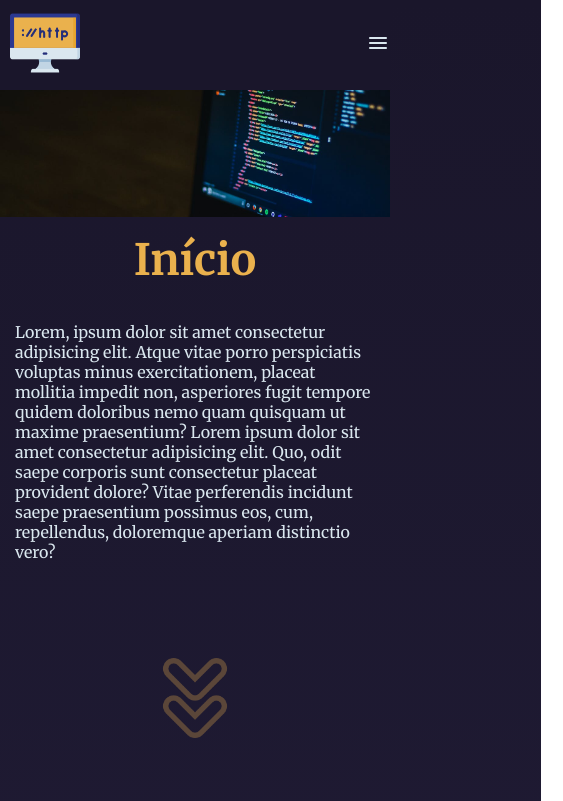
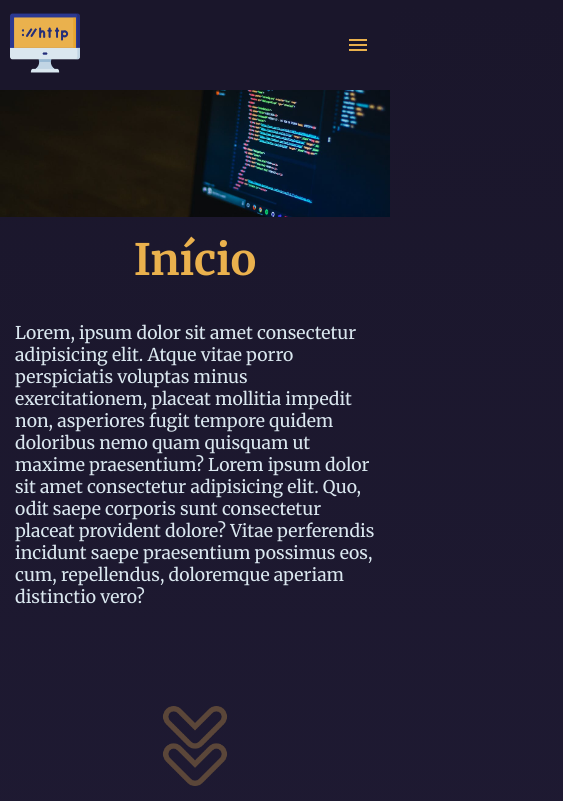
Before and after one commit to brusife/portfoliobrands, a plain HTML site: page estudos/estudo3.html in a window 390 px wide. Shown: the top 801 px of the page, 563 px wide, since content can reach past the window. Drawn offline with nearby package versions, Linux system fonts and the light colour scheme.

Commit message:
finalizado

```diff
--- a/estudos/estudo3.html
+++ b/estudos/estudo3.html
@@ -6,13 +6,13 @@
     <title>Estudo de Flex Box</title>
     <link rel="shortcut icon" href="favicon.ico" type="image/x-icon">
     <link rel="stylesheet" href="style3.css">
-    <link rel="stylesheet" href="https://fonts.googleapis.com/css2?family=Material+Symbols+Rounded:opsz,wght,FILL,GRAD@20..48,100..700,0..1,-50..200&icon_names=close" />
+    <link rel="stylesheet" href="https://fonts.googleapis.com/css2?family=Material+Symbols+Outlined:opsz,wght,FILL,GRAD@24,400,0,0&icon_names=menu" />
 </head>
 <body>
     <header class="header">
         <div class="logo"><img src="logo.png" alt=""></div>
         <nav id="nav">
-            <div id="btn-mobile"><span id="bt" class="material-symbols-rounded">
+            <div id="btn-mobile"><span id="bt" class="material-symbols-outlined">
                 menu
                 </span></div>
             <script src="menu.js"></script>
--- a/estudos/menu.js
+++ b/estudos/menu.js
@@ -5,7 +5,6 @@ function toggleMenu() {
     const nav = document.getElementById('nav');
     const bt = document.getElementById('bt');
     nav.classList.toggle('active');
-    bt.innerHTML = 'close';
 }
 
 btnMobile.addEventListener('click', toggleMenu);
--- a/estudos/style3.css
+++ b/estudos/style3.css
@@ -169,6 +169,10 @@ footer {
 
 @media (max-width: 600px) {
 
+    body {
+        font-size: 1.1rem;
+    }
+
     #btn-mobile {
         display: block;
     }
```
